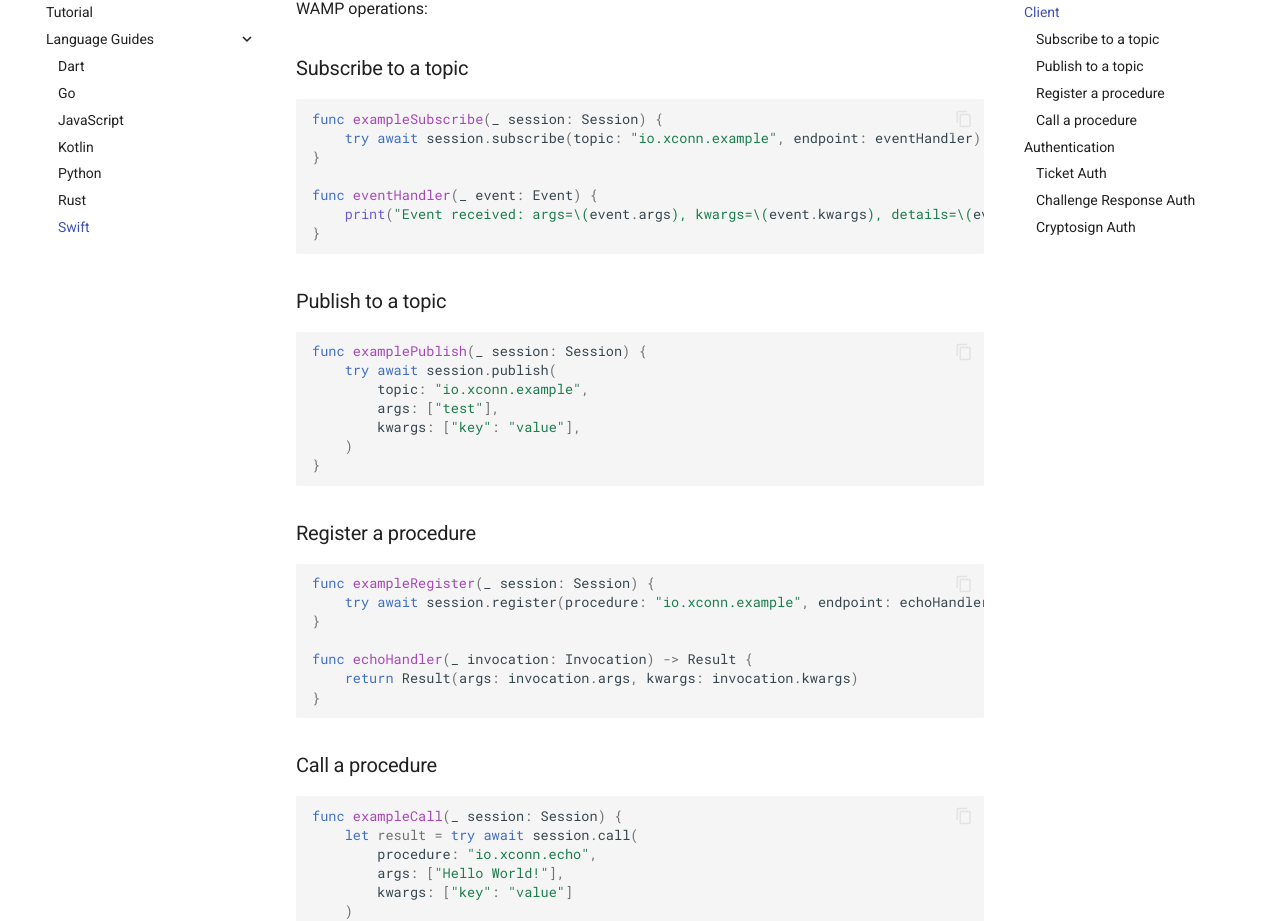
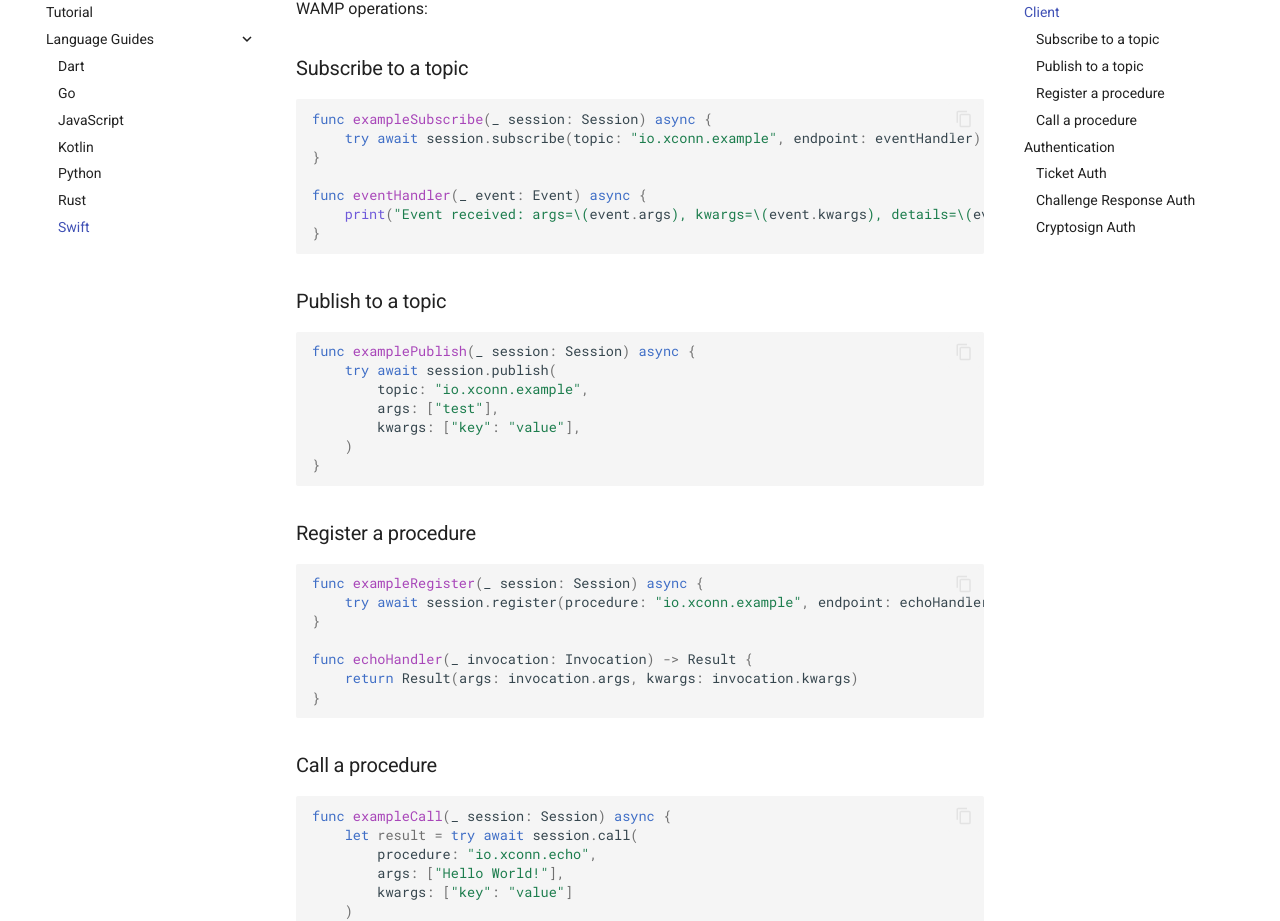
Before and after one commit to xconnio/xconn-docs, an MkDocs documentation site: the page built from docs/language-guides/swift.md, in a window 1280 px wide and 1400 px high, scrolled down 884 px. Shown: the part 150-1071 px from the top of the window. Built offline with MkDocs 1.6.1 and Material for MkDocs 9.7.7, drawn with Linux system fonts in a browser that asks for light colours.

Commit message:
swift: update examples (#33)

````diff
--- a/docs/language-guides/swift.md
+++ b/docs/language-guides/swift.md
@@ -40,11 +40,11 @@ Once the session is established, you can perform WAMP actions. Below are example
 ### Subscribe to a topic
 
 ```swift
-func exampleSubscribe(_ session: Session) {
+func exampleSubscribe(_ session: Session) async {
     try await session.subscribe(topic: "io.xconn.example", endpoint: eventHandler)
 }
 
-func eventHandler(_ event: Event) {
+func eventHandler(_ event: Event) async {
     print("Event received: args=\(event.args), kwargs=\(event.kwargs), details=\(event.details)")
 }
 ```
@@ -52,7 +52,7 @@ func eventHandler(_ event: Event) {
 ### Publish to a topic
 
 ```swift
-func examplePublish(_ session: Session) {
+func examplePublish(_ session: Session) async {
     try await session.publish(
         topic: "io.xconn.example",
         args: ["test"],
@@ -64,7 +64,7 @@ func examplePublish(_ session: Session) {
 ### Register a procedure
 
 ```swift
-func exampleRegister(_ session: Session) {
+func exampleRegister(_ session: Session) async {
     try await session.register(procedure: "io.xconn.example", endpoint: echoHandler)
 }
 
@@ -76,7 +76,7 @@ func echoHandler(_ invocation: Invocation) -> Result {
 ### Call a procedure
 
 ```swift
-func exampleCall(_ session: Session) {
+func exampleCall(_ session: Session) async {
     let result = try await session.call(
         procedure: "io.xconn.echo",
         args: ["Hello World!"],
````
Also changed, not shown: docs/tutorial.md (+5 -5 lines).
